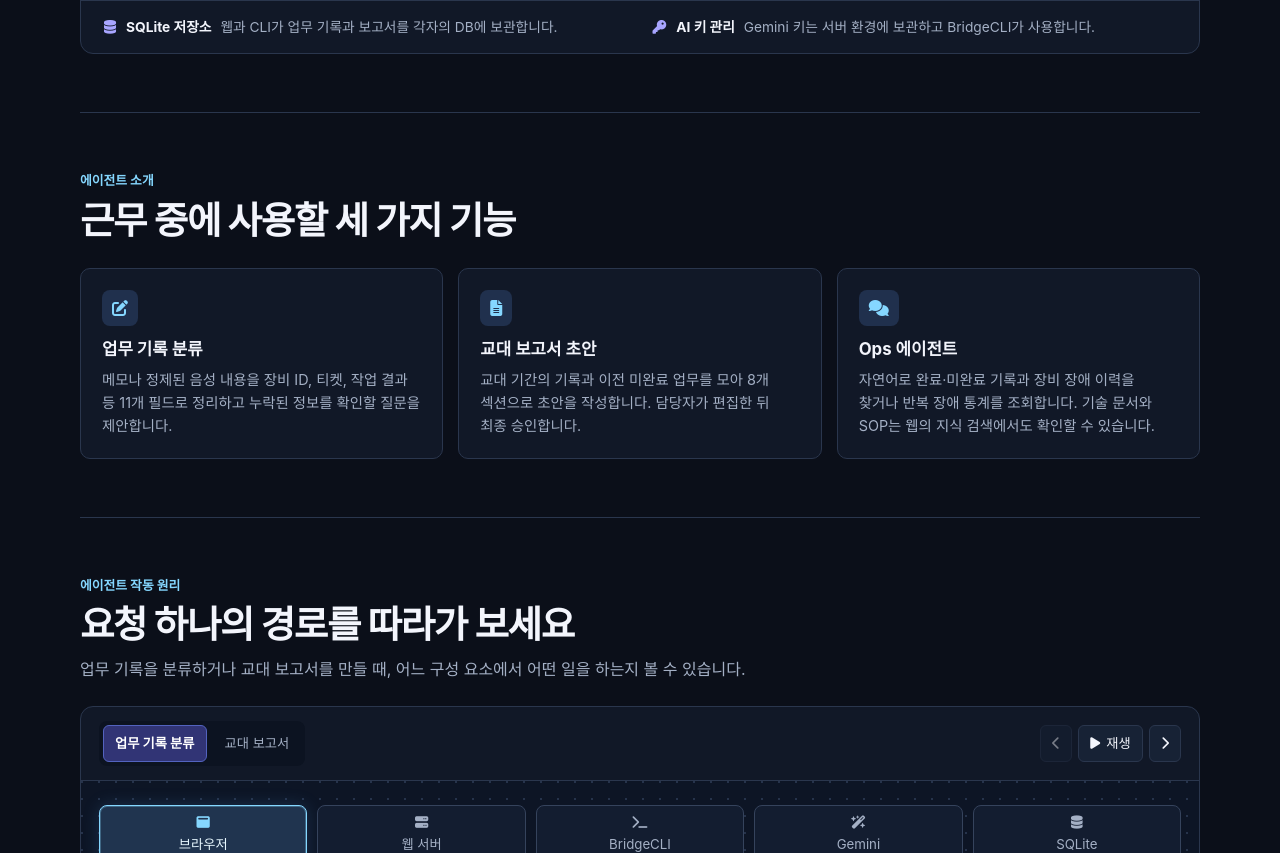
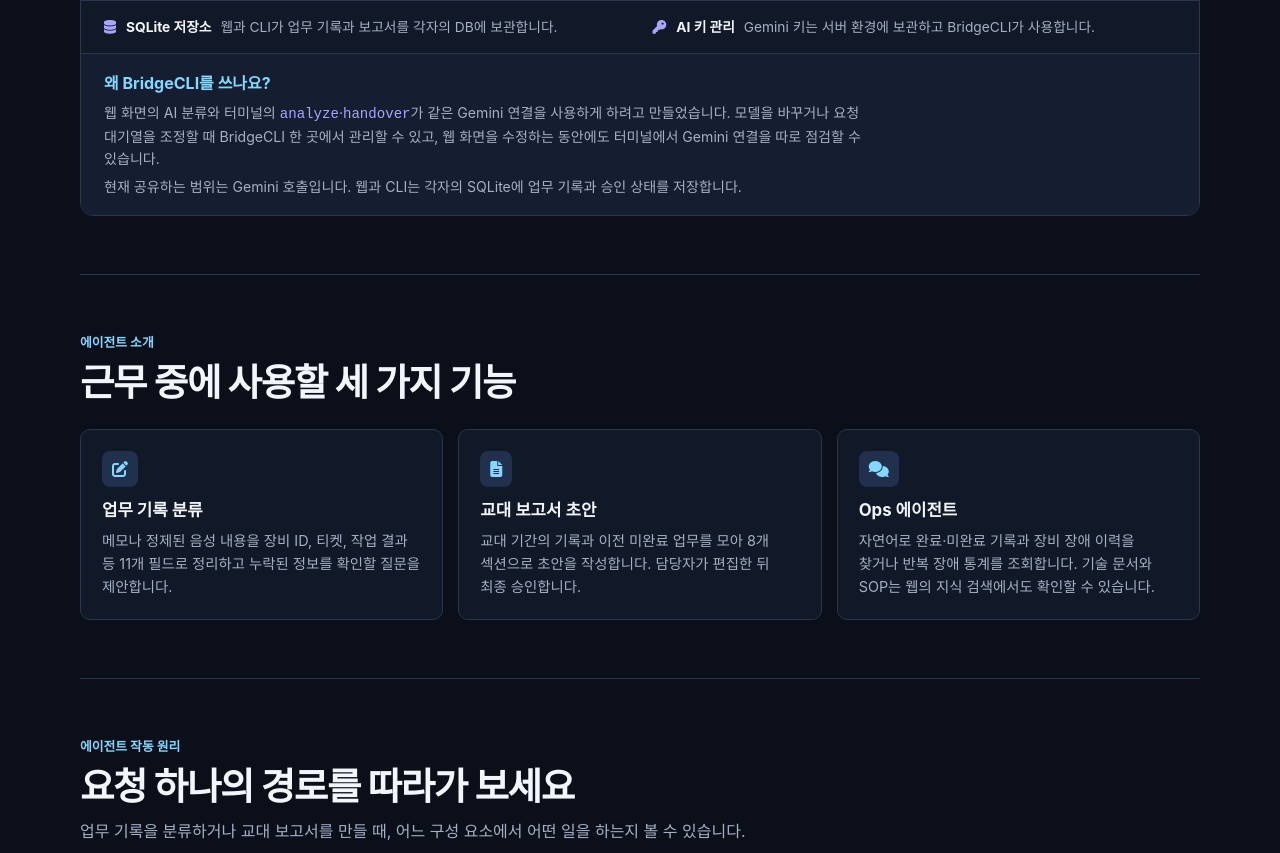
Before and after one commit to manychuhub/snake-game, a plain HTML site: page Agent/static/about.html in a window 1280 px wide. Shown: the part 991-1844 px from the top of the page. Drawn offline with Linux system fonts and the light colour scheme.

Commit message:
Update SHIFT BRIDGE

```diff
--- a/Agent/static/about.css
+++ b/Agent/static/about.css
@@ -108,6 +108,11 @@ a:focus-visible, button:focus-visible { outline: 2px solid var(--blue); outline-
 .structure-notes i { color: var(--violet); }
 .structure-notes strong { color: var(--text); margin-right: 5px; }
 
+.bridge-explainer { padding: 17px 23px; border-top: 1px solid var(--line); background: #151e30; }
+.bridge-explainer h3 { color: var(--blue); font-size: 1rem; }
+.bridge-explainer p { margin-top: 5px; max-width: 88ch; color: var(--muted); font-size: .88rem; word-break: keep-all; }
+.bridge-explainer code { color: var(--violet); }
+
 .feature-grid { display: grid; grid-template-columns: repeat(3, minmax(0, 1fr)); gap: 15px; }
 .feature-card { padding: 21px; border: 1px solid var(--line); border-radius: 10px; background: var(--surface); }
 .feature-card > i { padding: 10px; border-radius: 8px; background: #20304d; }
@@ -171,7 +176,7 @@ a:focus-visible, button:focus-visible { outline: 2px solid var(--blue); outline-
     .section { padding-block: 38px; }
     .architecture { grid-template-columns: 1fr; gap: 22px; padding: 16px; }
     .architecture li:not(:last-child)::after { content: "↓"; top: calc(100% - 2px); left: 50%; transform: translateX(-50%); }
-    .structure-notes { padding: 14px 16px; }
+    .structure-notes, .bridge-explainer { padding: 14px 16px; }
     .flow-nodes { gap: 5px; padding: 13px 8px; }
     .flow-nodes li { font-size: .72rem; }
     .flow-toolbar, .flow-detail { padding-inline: 12px; }
--- a/Agent/static/about.html
+++ b/Agent/static/about.html
@@ -76,6 +76,11 @@
                 <div class="structure-notes">
                     <div><i class="fa-solid fa-database" aria-hidden="true"></i><span><strong>SQLite 저장소</strong> 웹과 CLI가 업무 기록과 보고서를 각자의 DB에 보관합니다.</span></div>
                     <div><i class="fa-solid fa-key" aria-hidden="true"></i><span><strong>AI 키 관리</strong> Gemini 키는 서버 환경에 보관하고 BridgeCLI가 사용합니다.</span></div>
+                </div>
+                <div class="bridge-explainer">
+                    <h3>왜 BridgeCLI를 쓰나요?</h3>
+                    <p>웹 화면의 AI 분류와 터미널의 <code>analyze</code>·<code>handover</code>가 같은 Gemini 연결을 사용하게 하려고 만들었습니다. 모델을 바꾸거나 요청 대기열을 조정할 때 BridgeCLI 한 곳에서 관리할 수 있고, 웹 화면을 수정하는 동안에도 터미널에서 Gemini 연결을 따로 점검할 수 있습니다.</p>
+                    <p>현재 공유하는 범위는 Gemini 호출입니다. 웹과 CLI는 각자의 SQLite에 업무 기록과 승인 상태를 저장합니다.</p>
                 </div>
             </div>
         </section>
```
